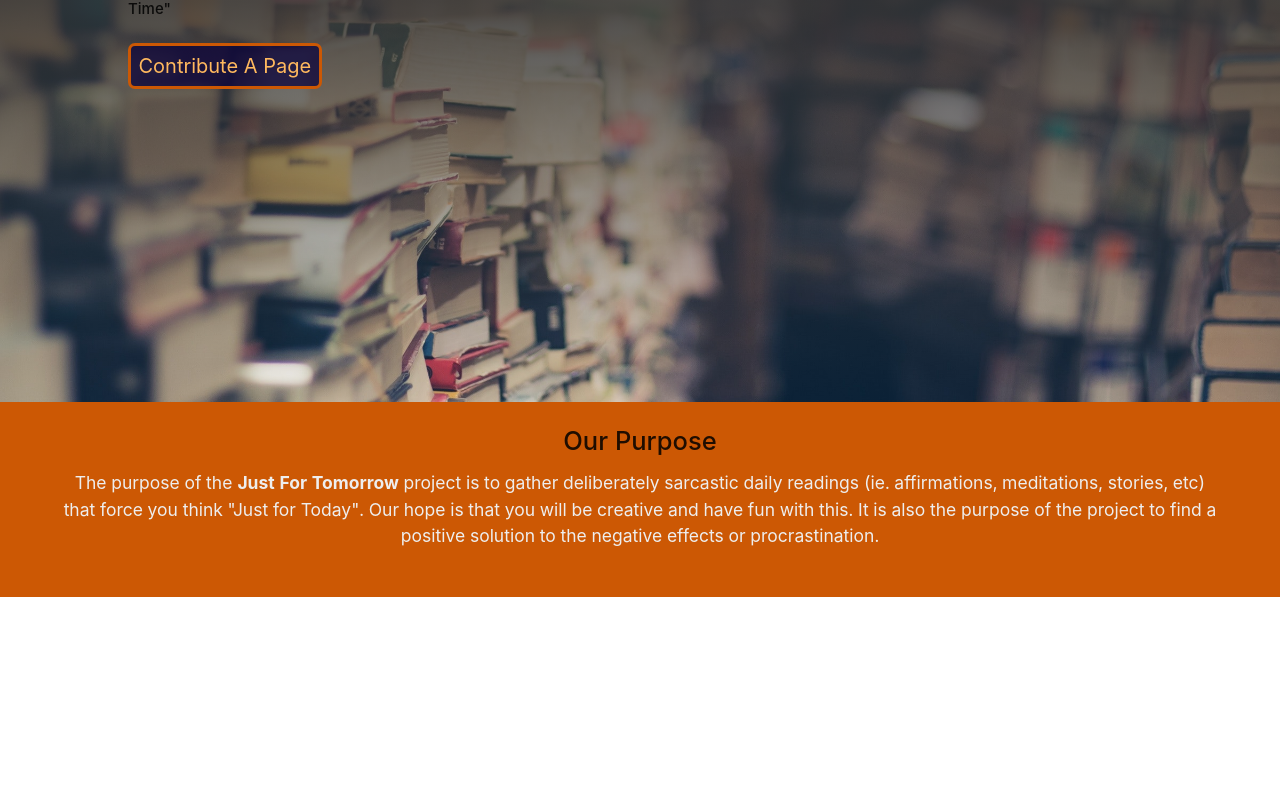
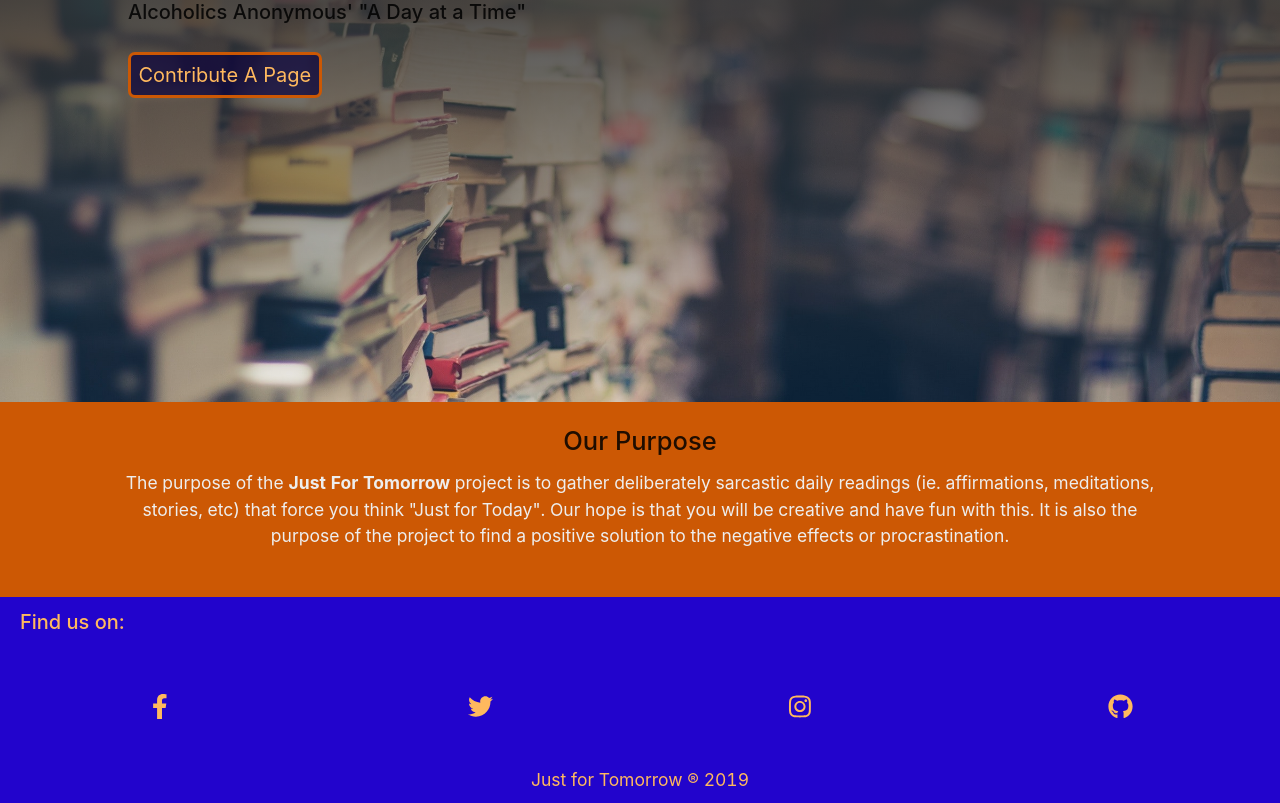
Before and after one commit to WebRuin/jft-sc, a Next.js app: page / in a window 1280 px wide. Shown: the part 398-1201 px from the top of the page. Before the commit the page ends 995 px from the top, so only its background shows below. Built offline with nearby package versions, Linux system fonts and the light colour scheme.

Commit message:
Added the start of the footer

```diff
--- a/pages/_app.js
+++ b/pages/_app.js
@@ -22,6 +22,8 @@ const theme = {
   },
 
   textSize: {
+    h2: "3rem",
+    h3: "2rem",
     linkTextSize: "1.75rem",
     smallDeviceTextSize: "1.55rem"
   }
@@ -52,6 +54,23 @@ const GlobalStyle = createGlobalStyle`
   ::-moz-focus-inner {
     border: 0;
     padding: 0;
+  }
+
+  //
+  // Scrollbar
+  //
+
+  body::-webkit-scrollbar {
+    width: 2rem;
+  }
+  body::-webkit-scrollbar-track {
+    background: #ffb95e;
+    -webkit-box-shadow: inset 0 0 6px rgba(0,0,0,0.3);
+  }
+  body::-webkit-scrollbar-thumb {
+    outline: 1px solid #cc5804;
+    background: #0a023b;
+    border: 2px solid #cc5804;
   }
 
   .loaded-logo {
--- a/pages/components/Body.js
+++ b/pages/components/Body.js
@@ -17,7 +17,7 @@ const BodyStyle = styled.section`
 
   p {
     font-size: 1.75rem;
-    padding: 1rem 4rem;
+    padding: 1rem 7vw;
     text-align: center;
   }
 
--- /dev/null
+++ b/pages/components/Footer.js
@@ -0,0 +1,153 @@
+import React, { Component } from "react";
+import styled from "styled-components";
+// import Link from "next/link";
+import { FontAwesomeIcon } from "@fortawesome/react-fontawesome";
+import {
+  faFacebookF,
+  faTwitter,
+  faInstagram,
+  faGithub
+} from "@fortawesome/free-brands-svg-icons";
+
+const Footer = props => (
+  <FooterStyled>
+    <h3>Find us on:</h3>
+    <secton className="buttonBox">
+      <ul>
+        <li>
+          <a
+            href="https://www.facebook.com/justfortomorrowbook"
+            target="_blank"
+          >
+            <span className="lable">
+              <FontAwesomeIcon icon={faFacebookF} />
+            </span>
+          </a>
+        </li>
+        <li>
+          <a href="#">
+            <span className="label">
+              <FontAwesomeIcon icon={faTwitter} />
+            </span>
+          </a>
+        </li>
+        <li>
+          <a href="#">
+            <span className="label">
+              <FontAwesomeIcon icon={faInstagram} />
+            </span>
+          </a>
+        </li>
+        <li>
+          <a
+            href="https://github.com/WebRuin/just-for-tomorrow"
+            target="_blank"
+          >
+            <span className="label">
+              <FontAwesomeIcon icon={faGithub} />
+            </span>
+          </a>
+        </li>
+      </ul>
+    </secton>
+    <section className="footer-bottom">
+      <span>Just for Tomorrow &reg; {new Date().getFullYear()}</span>
+    </section>
+  </FooterStyled>
+);
+
+const FooterStyled = styled.footer`
+  overflow: hidden;
+  background: ${({ theme }) => theme.colors.secondary};
+
+  h3 {
+    font-size: ${({ theme }) => theme.textSize.h3};
+    color: ${({ theme }) => theme.colors.text};
+    padding: 1rem 2rem;
+  }
+
+  .buttonBox {
+    height: 100px;
+    display: flex;
+    justify-content: space-around;
+    align-items: center;
+  }
+
+  ul {
+    height: 100%;
+    width: 100vw;
+    padding: 0;
+    margin: 0;
+    display: flex;
+    justify-content: space-around;
+    align-items: center;
+    list-style-type: none;
+  }
+
+  ul li {
+    display: flex;
+    justify-content: space-around;
+    align-items: center;
+    width: 25%;
+  }
+
+  ul li a {
+    width: 100%;
+    color: #f2d8c2;
+    font-weight: bolder;
+    text-decoration: none;
+    display: flex;
+    justify-content: space-around;
+    align-items: center;
+  }
+
+  ul li a:hover {
+    color: #2b3240;
+    background: #f2b66d;
+  }
+
+  ul li a span:hover {
+    color: ${({ theme }) => theme.colors.secondary};
+    background: #f2b66d;
+  }
+
+  ul li a span {
+    width: inherit;
+    height: 100px;
+    display: flex;
+    color: ${({ theme }) => theme.colors.text};
+    justify-content: center;
+    align-items: center;
+    font-size: 2.5rem;
+    font-weight: normal;
+  }
+
+  .footer-bottom {
+    color: ${({ theme }) => theme.colors.text};
+    font-size: 1.75rem;
+    text-align: center;
+    padding: 1rem;
+  }
+
+  @media screen and (max-width: 360px) {
+    height: auto;
+
+    ul {
+      flex-wrap: wrap;
+    }
+
+    ul li {
+      width: 50%;
+    }
+
+    ul li a {
+      font-size: 0.8rem;
+    }
+
+    ul li a span {
+      padding: 1.25rem;
+    }
+  }
+`;
+
+export default Footer;
--- a/pages/components/Header.js
+++ b/pages/components/Header.js
@@ -9,11 +9,11 @@ const HeaderText = styled.section`
   width: 80vw;
 
   h2 {
-    font-size: 3rem;
+    font-size: ${({ theme }) => theme.textSize.h2};
   }
 
   h3 {
-    font-size: 1.5rem;
+    font-size: ${({ theme }) => theme.textSize.h3};
     margin-top: 1.25rem;
   }
 
--- a/pages/index.js
+++ b/pages/index.js
@@ -3,10 +3,12 @@ import React from "react";
 // Components
 import Header from "./components/Header";
 import Body from "./components/Body";
+import Footer from "./components/Footer";
 
 export default () => (
   <>
     <Header />
     <Body />
+    <Footer />
   </>
 );
```
